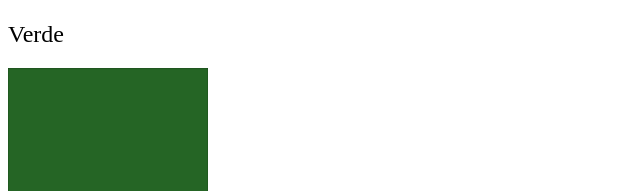
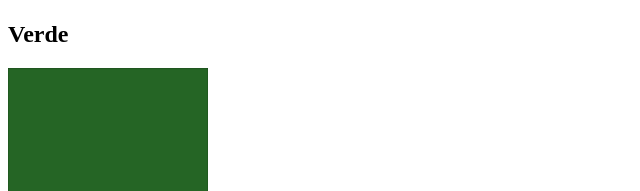
Before and after one commit to Lucky-KMS-PLS/Css-Webseites, a plain HTML site: page zweiteaufgabe.html in a window 1280 px wide. Shown: the part 918-1109 px from the top of the page, 0-640 px from the left. Drawn offline with Linux system fonts and the light colour scheme.

Commit message:
änderung von joel

```diff
--- a/style2.css
+++ b/style2.css
@@ -7,7 +7,7 @@
 }
 
 #green {
-    font-weight: normal;
+    font-weight: normal,hgfhg;
 }
 
 #orange {
```
